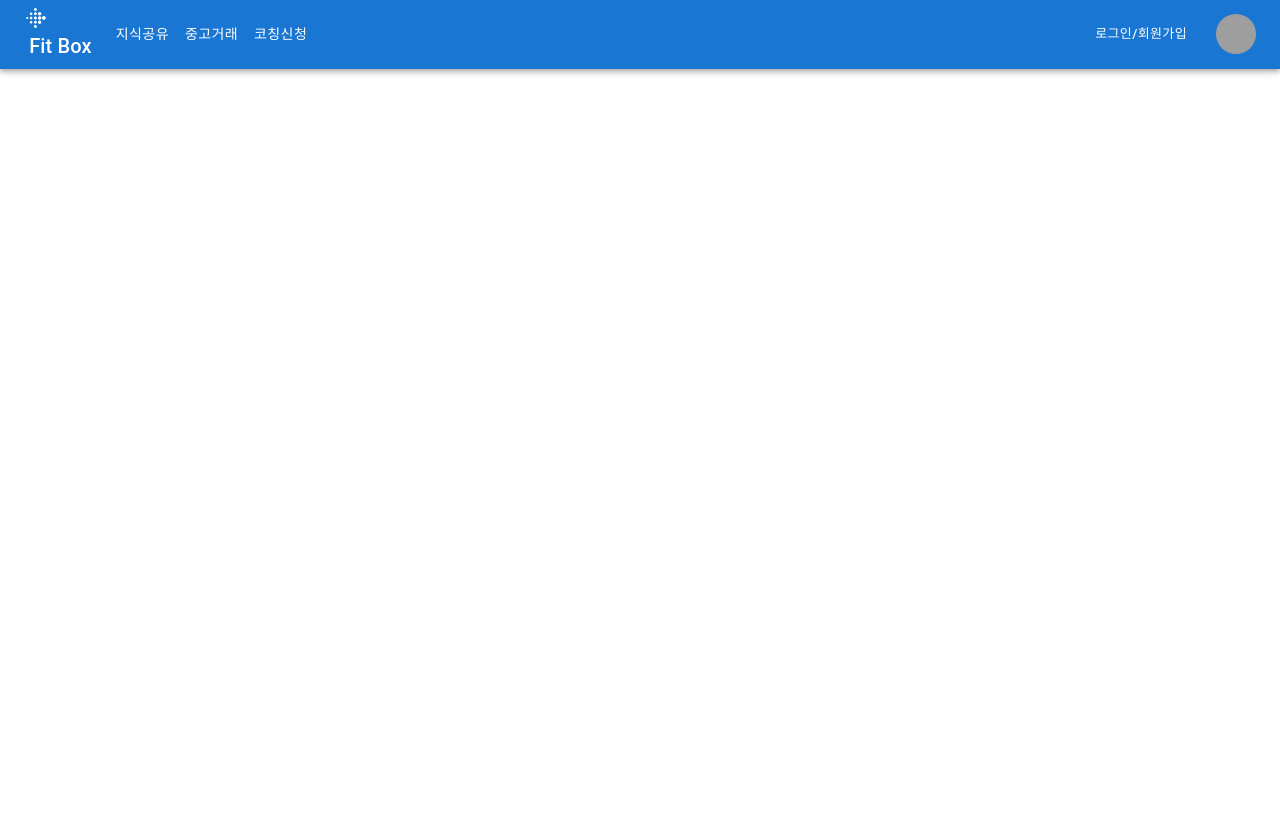
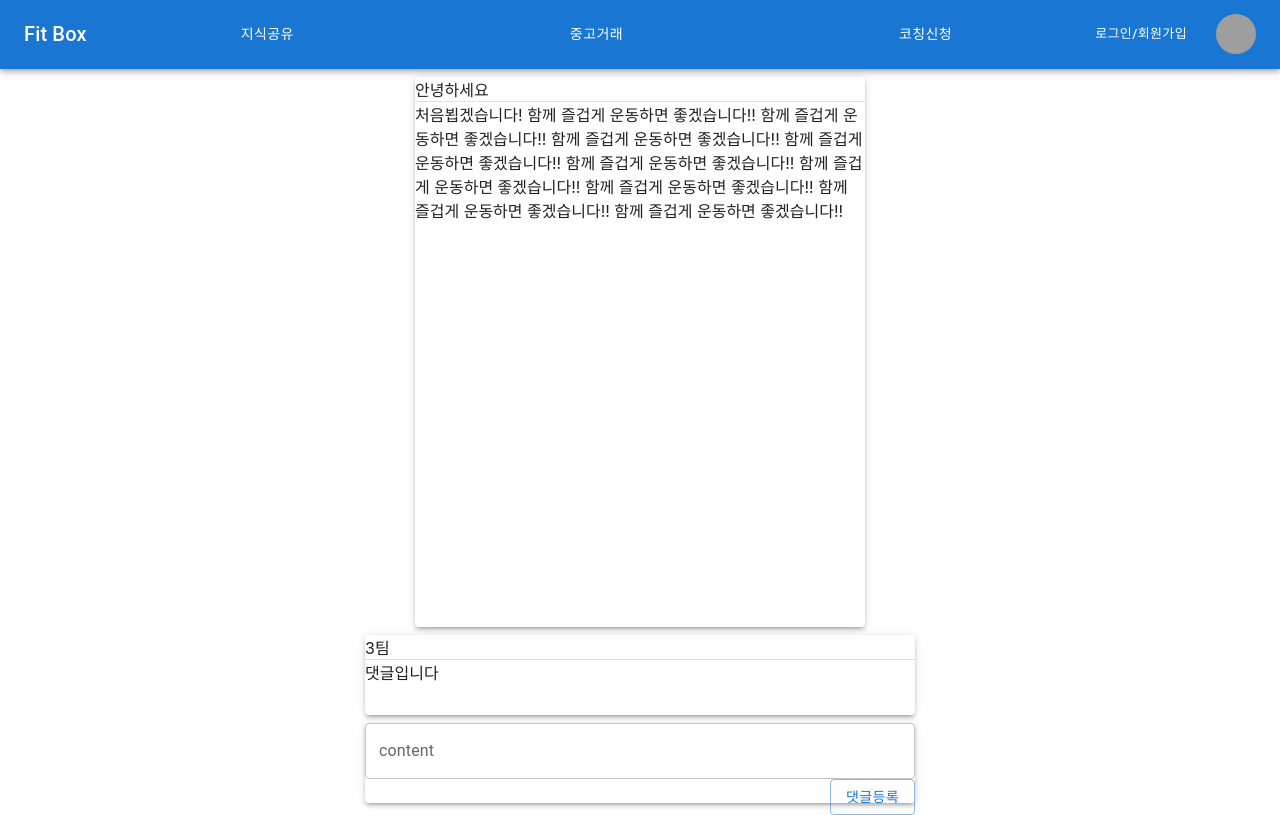
Before and after one commit to Encore-FinalProject-Team3/Front, a React (Create React App) app: page /boardDetail in a window 1280 px wide. Built offline with nearby package versions, Linux system fonts and the light colour scheme; grey boxes are pictures that could not be loaded; what react-swipeable-views-utils would draw is missing.

Commit message:
Second Build
add some pages

```diff
--- a/package.json
+++ b/package.json
@@ -8,6 +8,7 @@
     "@material-ui/core": "^4.12.3",
     "@mui/icons-material": "^5.5.1",
     "@mui/material": "^5.5.1",
+    "@mui/styled-engine-sc": "^5.4.2",
     "@mui/styles": "^5.5.1",
     "@mui/x-data-grid": "^5.6.1",
     "@mui/x-data-grid-generator": "^5.6.1",
@@ -17,6 +18,9 @@
     "@testing-library/user-event": "^13.5.0",
     "axios": "^0.26.1",
     "react": "^17.0.2",
+    "react-bootstrap": "^2.2.1",
+    "react-bootstrap-buttons": "^1.0.0",
+    "react-bootstrap-forms": "^0.0.1",
     "react-dom": "^17.0.2",
     "react-material-ui-carousel": "^3.2.0",
     "react-router-dom": "^6.2.2",
@@ -24,6 +28,8 @@
     "react-swipeable-views": "^0.14.0",
     "react-swipeable-views-utils": "^0.14.0",
     "sass": "^1.49.9",
+    "styled-components": "^5.3.3",
+    "sweetalert2": "^11.4.5",
     "web-vitals": "^2.1.4"
   },
   "scripts": {
--- a/src/App.js
+++ b/src/App.js
@@ -1,17 +1,19 @@
 import './App.css';
-import 'sweetalert2/src/sweetalert2.scss'
+import 'sweetalert2/src/sweetalert2.scss';
 import { Route, Routes } from "react-router-dom";
-import Header from './pages/Header'
-import Footer from './pages/Footer'
-import Home from './pages/Home'
-import FreeBoard from './pages/FreeBoard'
-import UsedBoard from './pages/UsedBoard'
-import Coaching from './pages/Coaching'
-import MyPage from './pages/MyPage'
-import Login from './pages/Login'
-import RegistUser from './pages/RegistUser'
+import Header from './pages/Header';
+import Footer from './pages/Footer';
+import Home from './pages/Home';
+import FreeBoard from './pages/FreeBoard';
+import UsedBoard from './pages/UsedBoard';
+import Coaching from './pages/Coaching';
+import MyPage from './pages/MyPage';
+import Login from './pages/Login';
+import RegistUser from './pages/RegistUser';
 import ModalLogin from './pages/ModalLogin';
-import {useEffect} from 'react'
+import {useEffect} from 'react';
+import CreateBoard from './pages/CreateBoard';
+import BoardDetail from './pages/BoardDetail';
 
 function App() {
   useEffect(() => {
@@ -24,6 +26,8 @@ function App() {
         <Route path="/" element={<Home />} />
         <Route path="/freeBoard" element={<FreeBoard />} />
         <Route path="/usedBoard" element={<UsedBoard />} />
+        <Route path='/createBoard' element={<CreateBoard />}/>
+        <Route path='/boardDetail' element={<BoardDetail />}/>
         <Route path="/coaching" element={<Coaching />} />
         <Route path="/myPage" element={<MyPage />} />
         <Route path="/registUser" element={<RegistUser />} />
--- a/src/common/Carousel.js
+++ b/src/common/Carousel.js
@@ -56,6 +56,7 @@ function Carousel() {
     <Box sx={{
       marginLeft: 'auto',
       marginRight: 'auto',
+      marginTop: '0.4em',
       display: 'block',
       overflow: 'hidden',
       width: '60%',
@@ -71,7 +72,6 @@ function Carousel() {
           bgcolor: 'background.default',
         }}
       >
-        <Typography>{images[activeStep].label}</Typography>
       </Paper>
       <AutoPlaySwipeableViews
         axis={theme.direction === 'rtl' ? 'x-reverse' : 'x'}
@@ -101,6 +101,7 @@ function Carousel() {
       <MobileStepper
         steps={maxSteps}
         position="static"
+        sx={{marginLeft:'auto', marginRight:'auto', maxWidth:'400px', flexGrow: 1 }}
         activeStep={activeStep}
         nextButton={
           <Button
--- /dev/null
+++ b/src/pages/BoardDetail.js
@@ -0,0 +1,56 @@
+import * as React from 'react';
+import Box from '@mui/material/Box';
+import Paper from '@mui/material/Paper';
+import { Button, Divider } from '@mui/material';
+import { TextField } from '@mui/material';
+
+export default function BoardDetail() {
+  return (
+    <Box>
+      <Paper sx={{
+        marginLeft:'auto',
+        marginRight:'auto',
+        marginTop: '0.5em',
+        display: 'block',
+        width: 450,
+        height: 550
+        }} elevation={3}>
+          <div>안녕하세요</div>
+          <Divider/>
+          <div>
+              처음뵙겠습니다!
+              함께 즐겁게 운동하면 좋겠습니다!!
+              함께 즐겁게 운동하면 좋겠습니다!!
+              함께 즐겁게 운동하면 좋겠습니다!!
+              함께 즐겁게 운동하면 좋겠습니다!!
+              함께 즐겁게 운동하면 좋겠습니다!!
+              함께 즐겁게 운동하면 좋겠습니다!!
+              함께 즐겁게 운동하면 좋겠습니다!!
+              함께 즐겁게 운동하면 좋겠습니다!!
+              함께 즐겁게 운동하면 좋겠습니다!!
+          </div>
+      </Paper>
+      <Paper sx={{
+        marginLeft:'auto',
+        marginRight:'auto',
+        marginTop: '0.5em',
+        display: 'block',
+        width: 550,
+        height: 80
+        }} elevation={3}>
+        <span>3팀</span><Divider /><span>댓글입니다</span>
+      </Paper>
+      <Paper sx={{
+        marginLeft:'auto',
+        marginRight:'auto',
+        marginTop: '0.5em',
+        display: 'block',
+        width: 550,
+        height: 80
+        }} elevation={3}>
+        <TextField fullWidth sx={{verticalAlign:'middle'}} label="content" id="content" />
+        <Button variant="outlined" sx={{float:'right'}}>댓글등록</Button>
+      </Paper>
+    </Box>
+  );
+}
--- a/src/pages/CreateBoard.js
+++ b/src/pages/CreateBoard.js
@@ -0,0 +1,36 @@
+import * as React from 'react';
+import Box from '@mui/material/Box';
+import FormControl, { useFormControl } from '@mui/material/FormControl';
+import TextField from '@mui/material/TextField';
+import OutlinedInput from '@mui/material/OutlinedInput';
+import FormHelperText from '@mui/material/FormHelperText';
+import Button from '@mui/material/Button';
+import FreeBoard from './FreeBoard';
+
+function CreateBoard() {
+  return (
+    <Box
+      sx={{
+        display: 'block',
+        marginTop:'0.7em',
+        marginLeft: 'auto',
+        marginRight: 'auto',
+        width: 500,
+        maxWidth: '100%',
+      }}
+    >
+      <TextField fullWidth label="title" id="title" />
+      <div>&nbsp;</div>
+      <TextField fullWidth label="content" id="content" />
+      <div>&nbsp;</div>
+      <div container spacing={2}>
+      <Button item xs={3} variant="outlined" onClick={FreeBoard}>등록</Button>
+      &nbsp;
+      <Button item xs={3} variant="outlined" onClick={FreeBoard}>취소</Button>
+      </div>
+    </Box>
+
+  );
+}
+
+export default CreateBoard;
--- a/src/pages/Header.js
+++ b/src/pages/Header.js
@@ -12,11 +12,13 @@ import Menu from '@mui/material/Menu';
 import MenuIcon from '@mui/icons-material/Menu';
 import MenuItem from '@mui/material/MenuItem';
 import Tooltip from '@mui/material/Tooltip';
-import FitbitIcon from '@mui/icons-material/Fitbit';
 import ModalLogin from './ModalLogin';
 
-
-const pages = ['지식공유', '중고거래', '코칭신청'];
+const pages = [
+  {to: '/FreeBoard', name: '지식공유'},
+  {to: '/UsedBoard', name: '중고거래'},
+  {to: '/', name: '코칭신청'}
+];
 const settings = ['마이페이지', '쪽찌함', '코칭/분석', '로그아웃'];
 
 const ResponsiveAppBar = () => {
@@ -26,6 +28,7 @@ const ResponsiveAppBar = () => {
   const handleOpenNavMenu = (event) => {
     setAnchorElNav(event.currentTarget);
   };
+
   const handleOpenUserMenu = (event) => {
     setAnchorElUser(event.currentTarget);
   };
@@ -43,18 +46,16 @@ const ResponsiveAppBar = () => {
       <Container maxWidth="xl">
         <Toolbar disableGutters>
           <Link to="/" sx={{ display: { xs: 'none', md: 'flex' } }}>
-          <FitbitIcon sx={{ display: { xs: 'none', md: 'flex' } }}/>
           <Typography
             variant="h6"
             noWrap
             component="div"
             sx={{ mr: 2, display: { xs: 'none', md: 'flex' } }}
           >
-            &nbsp;Fit Box
+            Fit Box
           </Typography>
           </Link>
-
-          <Box sx={{ flexGrow: 1, display: { xs: 'flex', md: 'none' } }}>
+          <Box sx={{ display: {xs:'flex', md: 'none' } }}>
             <IconButton
               size="large"
               aria-label="account of current user"
@@ -79,40 +80,42 @@ const ResponsiveAppBar = () => {
               }}
               open={Boolean(anchorElNav)}
               onClose={handleCloseNavMenu}
-              sx={{
-                display: { xs: 'block', md: 'none' },
-              }}
+
             >
               {pages.map((page) => (
-                <MenuItem key={page} onClick={handleCloseNavMenu}>
-                  <Typography textAlign="center">{page}</Typography>
+                <MenuItem key={page.to} onClick={handleCloseNavMenu}>
+                <Link to={page.to}>
+                  <Button>
+                    <Typography textAlign="center">{page.name}</Typography>
+                  </Button>
+                </Link>
                 </MenuItem>
               ))}
             </Menu>
           </Box>
           <Link to="/" sx={{ display: { xs: 'flex', md: 'none' } }}>
-          <FitbitIcon sx={{ display: { xs: 'flex', md: 'none' } }}/>
           <Typography
             variant="h6"
             noWrap
             component="div"
             sx={{ flexGrow: 1, display: { xs: 'flex', md: 'none' } }}
           >
-            &nbsp;Fit Box
+            Fit Box
           </Typography>
           </Link>
           <Box sx={{ flexGrow: 1, display: { xs: 'none', md: 'flex' } }}>
             {pages.map((page) => (
+              <Link to={page.to}>
               <Button
-                key={page}
+                key={page.to}
                 onClick={handleCloseNavMenu}
                 sx={{ my: 2, color: 'white', display: 'block' }}
               >
-                {page}
+                {page.name}
               </Button>
+              </Link>
             ))}
           </Box>
-
           <Box sx={{ flexGrow: 0 }}>
             <Button sx={{marginRight:3}} size="small" color="inherit" onClick={ModalLogin}>로그인/회원가입</Button>
             <Tooltip title="Open settings">
@@ -148,5 +151,4 @@ const ResponsiveAppBar = () => {
     </AppBar>
   );
 };
-
 export default ResponsiveAppBar;
--- a/src/pages/Home.js
+++ b/src/pages/Home.js
@@ -4,7 +4,7 @@ import Carousel from '../common/Carousel';
 export default function Home() {
   return (
     <div>
-      <Carousel />
+      <Carousel style={{marginTop:'10'}} />
     </div>
   )
 };
```
Also changed, not shown: src/pages/FreeBoard.js (+49 -9 lines), src/pages/UsedBoard.js (+50 -10 lines), 1 other file (tests, documents, lock files or other folders).
